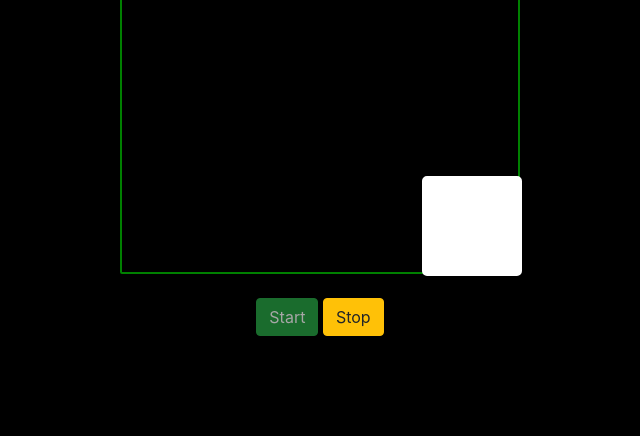
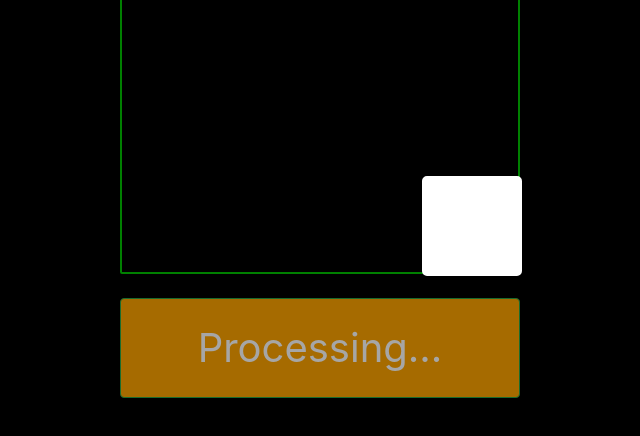
Before and after one commit to mikeRobbinsGIS/basicJS, a plain HTML site: page index.html in a window 1280 px wide. Both pictures are taken after a click on the button "Start". Shown: the part 274-710 px from the top of the page, without its empty margins (320-960 px from the left). Drawn offline with nearby package versions, Linux system fonts and the light colour scheme.

Commit message:
Third Commit

```diff
--- a/index.html
+++ b/index.html
@@ -22,7 +22,6 @@
 	<br>
 	<div id="wrapper">
 		<button id="start" type="button" class="btn btn-success" onclick="Start()">Start</button>
-		<button id="stop" type="button" class="btn btn-warning" onclick="Stop()">Stop</button>
 	</div>
 
 	<script type="text/javascript" src='javascript.js'></script>
--- a/javascript.js
+++ b/javascript.js
@@ -2,9 +2,7 @@ var id = null;
 const elem = document.getElementById("animate");
 let topPos = 0;
 let lefPos = 0;
-const stopBtn = document.getElementById("stop");
 const strtBtn = document.getElementById("start");
-stopBtn.disabled = true;
 
 adviceObject = {
 	'00':'Just Do It',
@@ -38,16 +36,17 @@ function Start() {
 		topPos = 0;
 		lefPos = 0;
 	}
+	strtBtn.innerHTML = "Processing..."
+	strtBtn.style.backgroundColor = "orange";
 	strtBtn.disabled = true;
-	stopBtn.disabled = false;
-}
-
+	setTimeout(Stop, 4000)
 	function Stop() {
 		clearInterval(id);
 		let adviceName = `${parseInt(elem.style.top)/100}${parseInt(elem.style.left)/100}`
 		elem.innerHTML = adviceObject[adviceName]
 		elem.style.backgroundColor = 'red'
 		elem.style.fontWeight = 'bold';
-	strtBtn.disabled = false;
-	stopBtn.disabled = true;
+		strtBtn.innerHTML = "See ya in 24 hrs"
+		strtBtn.style.backgroundColor = "green"
 	}
+}
--- a/style.css
+++ b/style.css
@@ -27,6 +27,12 @@
     text-align: center;
 }
 
+#start {
+	width: 400px;
+	height: 100px;
+	font-size: 40px;
+}
+
 .crop {
     width: 400px;
     height: 100px;
```
Lines whose indentation alone changed are shown as unchanged.
